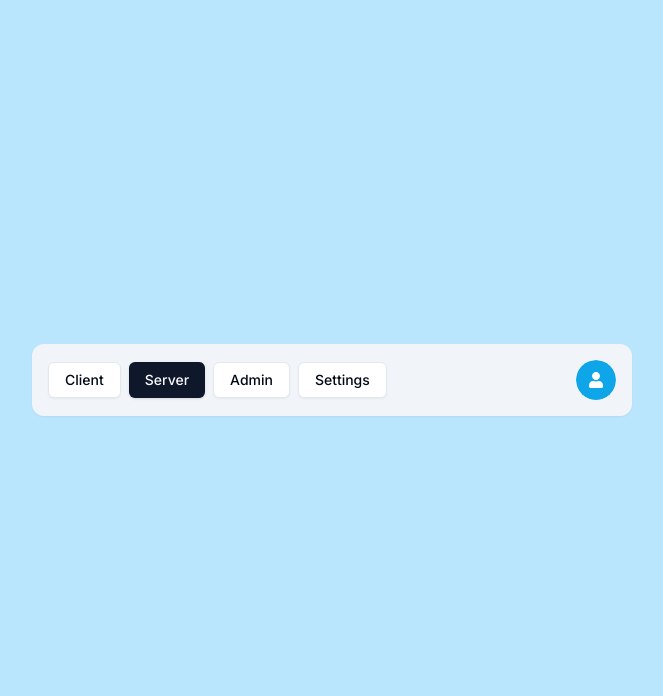
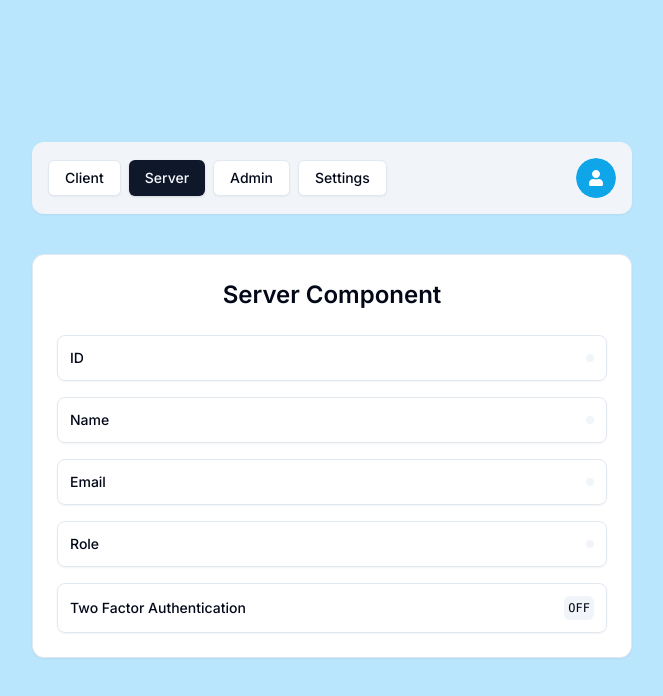
Before and after one commit to RonAlmog/nextjs-auth5, a Next.js app: page /server in a window 1280 px wide. Shown: the top 696 px of the page, without its empty margins (308-971 px from the left). Built offline with nearby package versions, Linux system fonts and the light colour scheme; no server answers.

Commit message:
add user info component

```diff
--- a/app/(protected)/server/page.tsx
+++ b/app/(protected)/server/page.tsx
@@ -1,4 +1,5 @@
 import { auth } from "@/auth";
+import UserInfo from "@/components/user-info";
 import { currentUser } from "@/lib/auth";
 
 const ServerPage = async () => {
@@ -8,7 +9,7 @@
   // option 2
   const user = await currentUser();
 
-  return <div>{JSON.stringify(user)}</div>;
+  return <UserInfo user={user} label="Server Component" />;
 };
 
 export default ServerPage;
--- a/auth.ts
+++ b/auth.ts
@@ -70,6 +70,10 @@
         session.user.role = token.role as UserRole;
       }
 
+      if (session.user) {
+        session.user.isTwoFactorEnabled = token.isTwoFactorEnabled as Boolean;
+      }
+
       return session;
     },
     async jwt({ token }) {
@@ -78,7 +82,9 @@
       const existingUser = await getUserById(token.sub);
       if (!existingUser) return token;
 
+      // here you can add fields to your token!
       token.role = existingUser.role;
+      token.isTwoFactorEnabled = existingUser.isTwoFactorEnabled;
 
       return token;
     },
--- /dev/null
+++ b/components/ui/badge.tsx
@@ -0,0 +1,36 @@
+import * as React from "react"
+import { cva, type VariantProps } from "class-variance-authority"
+
+import { cn } from "@/lib/utils"
+
+const badgeVariants = cva(
+  "inline-flex items-center rounded-md border px-2.5 py-0.5 text-xs font-semibold transition-colors focus:outline-none focus:ring-2 focus:ring-ring focus:ring-offset-2",
+  {
+    variants: {
+      variant: {
+        default:
+          "border-transparent bg-primary text-primary-foreground shadow hover:bg-primary/80",
+        secondary:
+          "border-transparent bg-secondary text-secondary-foreground hover:bg-secondary/80",
+        destructive:
+          "border-transparent bg-destructive text-destructive-foreground shadow hover:bg-destructive/80",
+        outline: "text-foreground",
+      },
+    },
+    defaultVariants: {
+      variant: "default",
+    },
+  }
+)
+
+export interface BadgeProps
+  extends React.HTMLAttributes<HTMLDivElement>,
+    VariantProps<typeof badgeVariants> {}
+
+function Badge({ className, variant, ...props }: BadgeProps) {
+  return (
+    <div className={cn(badgeVariants({ variant }), className)} {...props} />
+  )
+}
+
+export { Badge, badgeVariants }
--- /dev/null
+++ b/components/user-info.tsx
@@ -0,0 +1,52 @@
+// agnostic component. will be client or server depend on the parent
+
+import { ExtendedUser } from "@/next-auth";
+import { Card, CardContent, CardHeader } from "./ui/card";
+
+interface UserInfoProps {
+  user?: ExtendedUser;
+  label: string;
+}
+const UserInfo = ({ user, label }: UserInfoProps) => {
+  return (
+    <Card className="w-[600px] shadow-sm">
+      <CardHeader className="text-2xl font-semibold text-center">
+        <p>{label}</p>
+      </CardHeader>
+      <CardContent className="space-y-4">
+        <div className="flex flex-row items-center justify-between rounded-lg border p-3 shadow-sm">
+          <p className="text-sm font-medium">ID</p>
+          <p className="truncate text-xs max-w-[180px] font-mono p-1 bg-slate-100 rounded-md">
+            {user?.id}
+          </p>
+        </div>
+        <div className="flex flex-row items-center justify-between rounded-lg border p-3 shadow-sm">
+          <p className="text-sm font-medium">Name</p>
+          <p className="truncate text-xs max-w-[180px] font-mono p-1 bg-slate-100 rounded-md">
+            {user?.name}
+          </p>
+        </div>
+        <div className="flex flex-row items-center justify-between rounded-lg border p-3 shadow-sm">
+          <p className="text-sm font-medium">Email</p>
+          <p className="truncate text-xs max-w-[180px] font-mono p-1 bg-slate-100 rounded-md">
+            {user?.email}
+          </p>
+        </div>
+        <div className="flex flex-row items-center justify-between rounded-lg border p-3 shadow-sm">
+          <p className="text-sm font-medium">Role</p>
+          <p className="truncate text-xs max-w-[180px] font-mono p-1 bg-slate-100 rounded-md">
+            {user?.role}
+          </p>
+        </div>
+        <div className="flex flex-row items-center justify-between rounded-lg border p-3 shadow-sm">
+          <p className="text-sm font-medium">Two Factor Authentication</p>
+          <p className="truncate text-xs max-w-[180px] font-mono p-1 bg-slate-100 rounded-md">
+            {user?.isTwoFactorEnabled ? "ON" : "OFF"}
+          </p>
+        </div>
+      </CardContent>
+    </Card>
+  );
+};
+
+export default UserInfo;
--- a/next-auth.d.ts
+++ b/next-auth.d.ts
@@ -3,6 +3,7 @@
 
 export type ExtendedUser = DefaultSession["user"] & {
   role: UserRole;
+  isTwoFactorEnabled: Boolean;
   // you can add custom fields here:
   // customField: string;
 };
```
